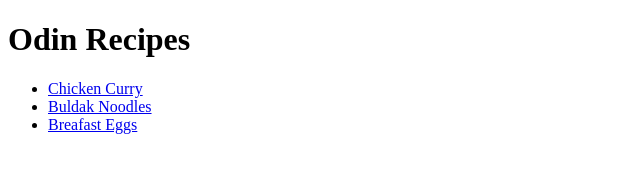
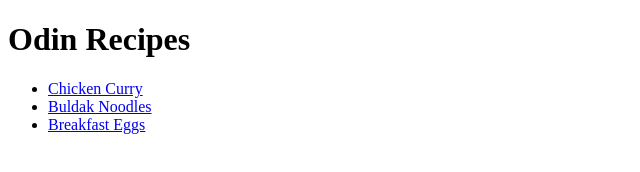
Before and after one commit to sanjito31/odin-recipes, a plain HTML site: page index.html in a window 1280 px wide. Shown: the full height of the page, 0-640 px from the left. Drawn offline with Linux system fonts and the light colour scheme.

Commit message:
Updated typo in breakfast eggs html

```diff
--- a/index.html
+++ b/index.html
@@ -12,7 +12,7 @@
     <ul>
         <li><a href="recipes/chicken-curry.html">Chicken Curry</a></li>
         <li><a href="recipes/buldak-noodles.html">Buldak Noodles</a></li>
-        <li><a href="recipes/breakfast-eggs">Breafast Eggs</a></li>
+        <li><a href="recipes/breakfast-eggs.html">Breakfast Eggs</a></li>
     </ul>
 
 </body>
```
